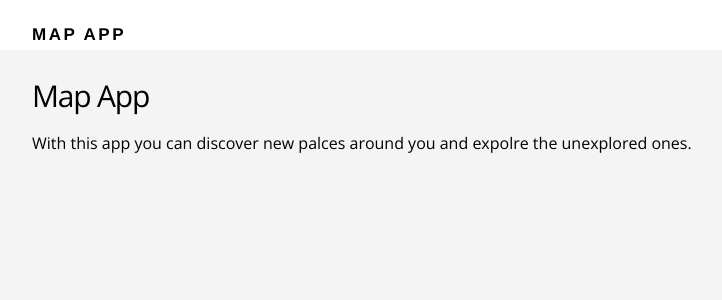
After one commit to sanket0024/MapApp, a Flask app: page /about in a window 1280 px wide. The commit adds this page. Shown: the top 300 px of the page, without its empty margins (108-830 px from the left). Run offline with Flask 2, Linux system fonts and the light colour scheme.

Commit message:
about page

```diff
--- a/routes.py
+++ b/routes.py
@@ -5,5 +5,9 @@ app = Flask(__name__)
 def index():
 	return render_template("index.html")
 
+@app.route("/about")
+def about():
+	return render_template("about.html")
+
 if __name__ == "__main__":
 	app.run(debug=True)
--- /dev/null
+++ b/templates/about.html
@@ -0,0 +1,11 @@
+{% extends "layout.html"%}
+
+{% block content %}
+<main class="about-section">
+    <div class="container">
+
+    <h2>Map App</h2>
+    <p>With this app you can discover new palces around you and expolre the unexplored ones.</p>
+    </div>
+</main>
+{% endblock %}
--- a/templates/index.html
+++ b/templates/index.html
@@ -7,7 +7,7 @@
         <div class="section-content">
           <h2>Discover places near you.</h2>
           <a href="#" class="btn-primary">Sign up</a>
-          <a href="#" class="btn-secondary">Learn more</a>
+          <a href="{{ url_for('about') }}" class="btn-secondary">Learn more</a>
         </div>
 
         <div class="section-device">
```
